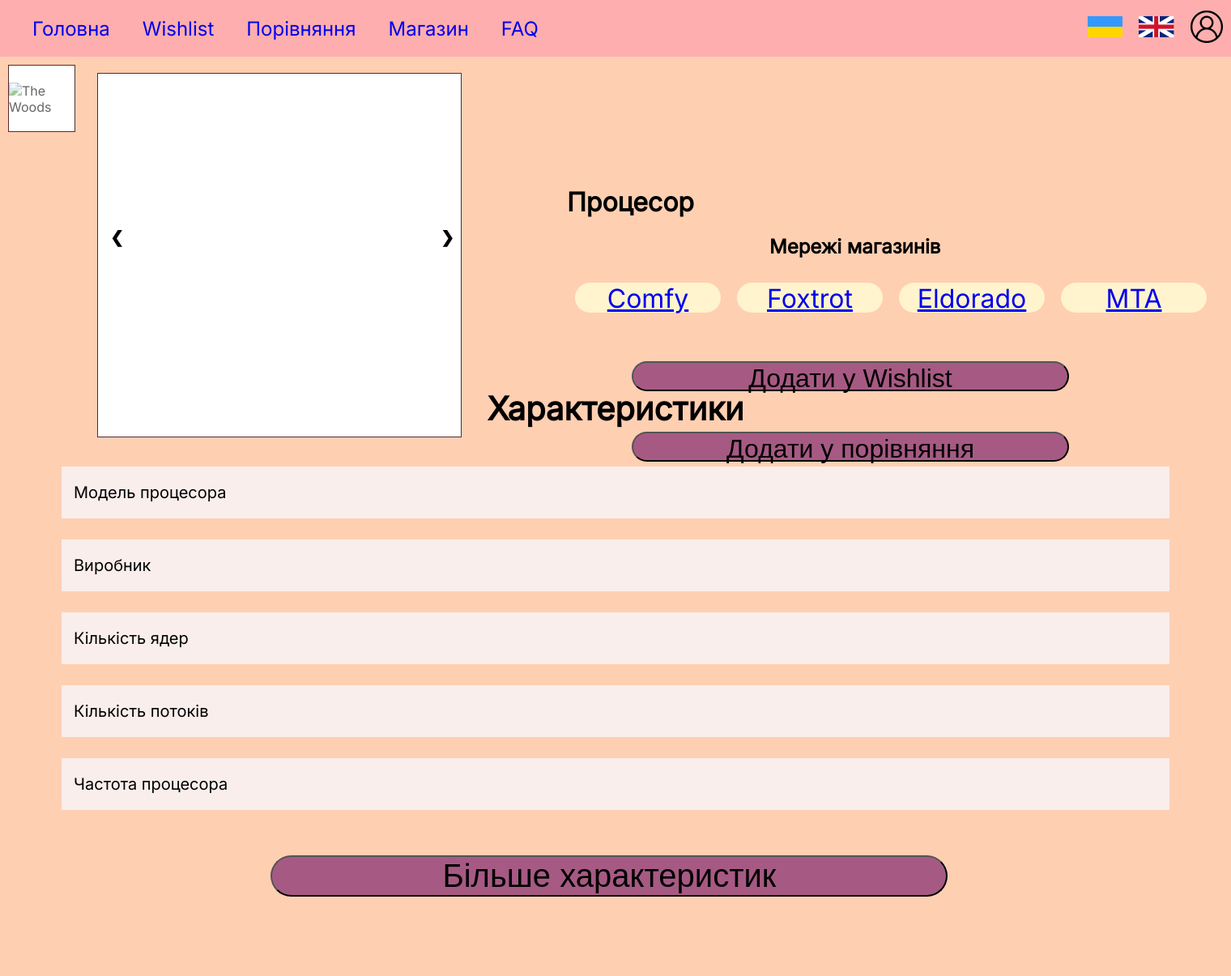
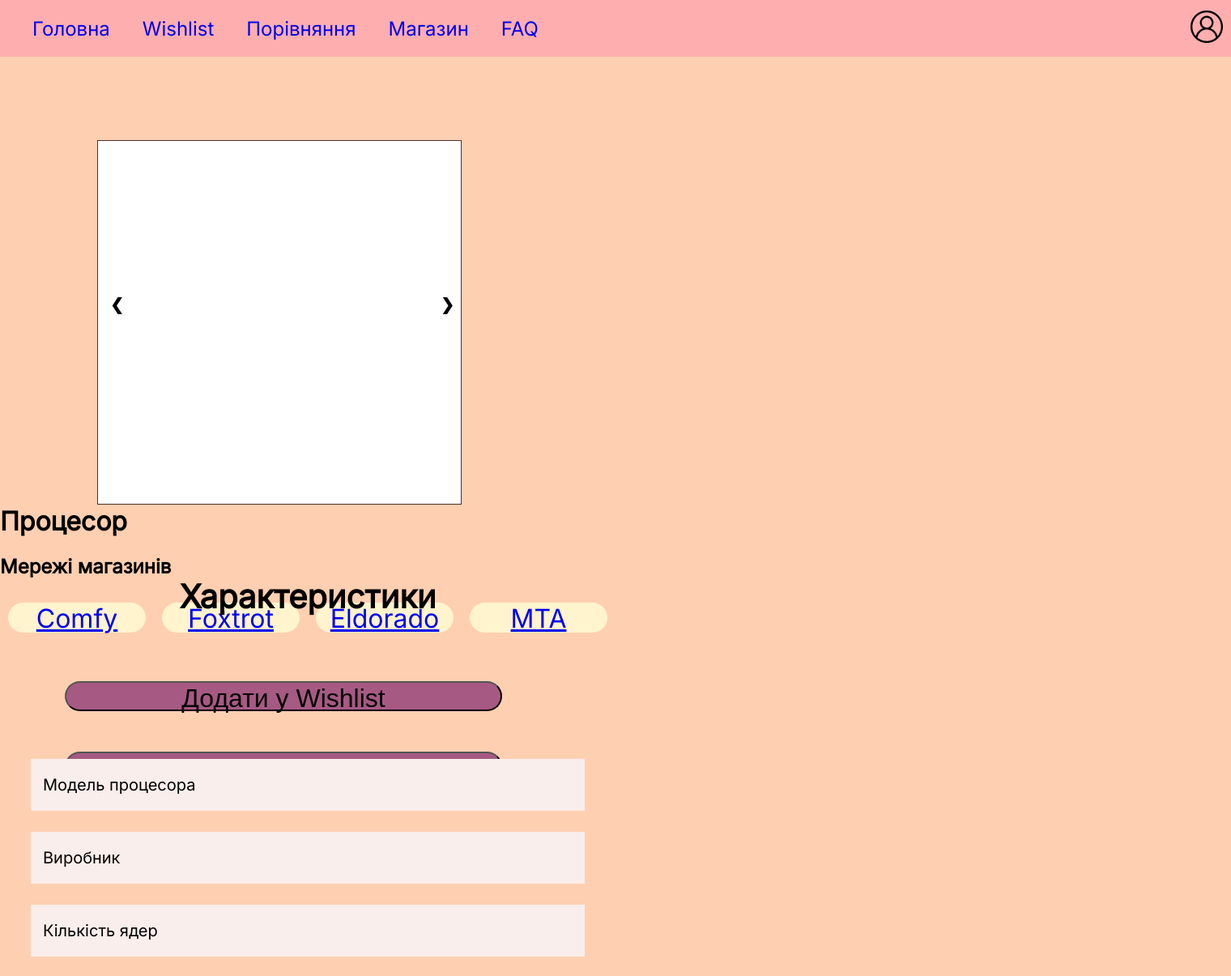
Before and after one commit to OLEfC/EdovidnykAzureDeployment, a Django app: template templates/cpuitem.html in a window 1520 px wide. Shown: the top 1205 px of the page at 81% size. Before the commit the page ends 1107 px from the top, so only its background shows below. Run offline with Django 4.2, Linux system fonts and the light colour scheme; the template is opened without the code that fills it, so the values that code supplies are empty.

Commit message:
Add files via upload

```diff
--- a/templates/cpuitem.html
+++ b/templates/cpuitem.html
@@ -22,13 +22,30 @@
                 <li><a href="/faq">FAQ</a></li>
             </ul>
             <ul class="rightnav">
-                <li><img src="{% static 'ukr.png' %}" alt=""></li>
-                <li><img src="{% static 'eng.png' %}" alt=""></li>
+
                 <li><a href="/usereditprofile"><img src="{% static 'user.png' %}" alt=""></a></li>
             </ul>
         </nav>
 </header>
 <div class="container">
+  <div class="first_line">
+  <div class="image_container_">
+
+  <div class="row">
+    <div class="column">
+      <img class="demo cursor" src="{{search_results.0.18}}" style="width:100%" onclick="currentSlide(1)" alt="The Woods">
+    </div>
+    {% with 2 as i %}
+    {% for resultim in image_results %}
+        <div class="column">
+          <img class="demo cursor" src="{{resultim.0}}" style="width:100%" onclick="currentSlide({i})" alt="Cinque Terre">
+        </div>
+    {% endfor %}
+    {% endwith %}
+
+
+
+  </div>
   <div class="buttncontainer">
     <div class="mySlides">
         <div class="numbertext">1 / 2</div>
@@ -50,22 +67,8 @@
     <a class="prev" onclick="plusSlides(-1)">❮</a>
     <a class="next" onclick="plusSlides(1)">❯</a>
   </div>
-  <div class="row">
-    <div class="column">
-      <img class="demo cursor" src="{{search_results.0.18}}" style="width:100%" onclick="currentSlide(1)" alt="The Woods">
 </div>
-    {% with 2 as i %}
-    {% for resultim in image_results %}
-        <div class="column">
-          <img class="demo cursor" src="{{resultim.0}}" style="width:100%" onclick="currentSlide({i})" alt="Cinque Terre">
-        </div>
-    {% endfor %}
-    {% endwith %}
-
-
-
-  </div>
-</div><div class="iteminfo">
+  <div class="iteminfo_page">
   <h1>Процесор {{search_results.0.3}}
 
   </h1>
@@ -73,18 +76,17 @@
     Мережі магазинів
   </h2>
   <div class="storelist">
-    <a href="/shop/"><div class="storeitem">
+    <a href="/shop/" class="storeitem">
       Comfy
-    </div></a>
-    <a href="/shop/"><div class="storeitem">
+    </a>
+    <a href="/shop/" class="storeitem">
       Foxtrot
-    </div></a>
-    <a href="/shop/"><div class="storeitem">
+   </a>
+    <a href="/shop/" class="storeitem">
       Eldorado
-    </div></a>
-    <a href="/shop/"><div class="storeitem">
-      MTA
-    </div></a>
+    </a>
+    <a href="/shop/"class="storeitem">
+      MTA </a>
 
 
 
@@ -97,11 +99,12 @@
   <button class="addwishlist">Додати у порівняння</button>
 </a>
 </div>
+</div>
+
+  <div class=" maininfolistcpu">
     <h1 class="headerinfocpu">
       Характеристики
     </h1>
-
-  <div class=" maininfolistcpu">
     <div class="maininfoitem">
       <div class="maininfoitemleft">
         <p>Модель процесора</p>
```
Lines whose indentation alone changed are shown as unchanged.
